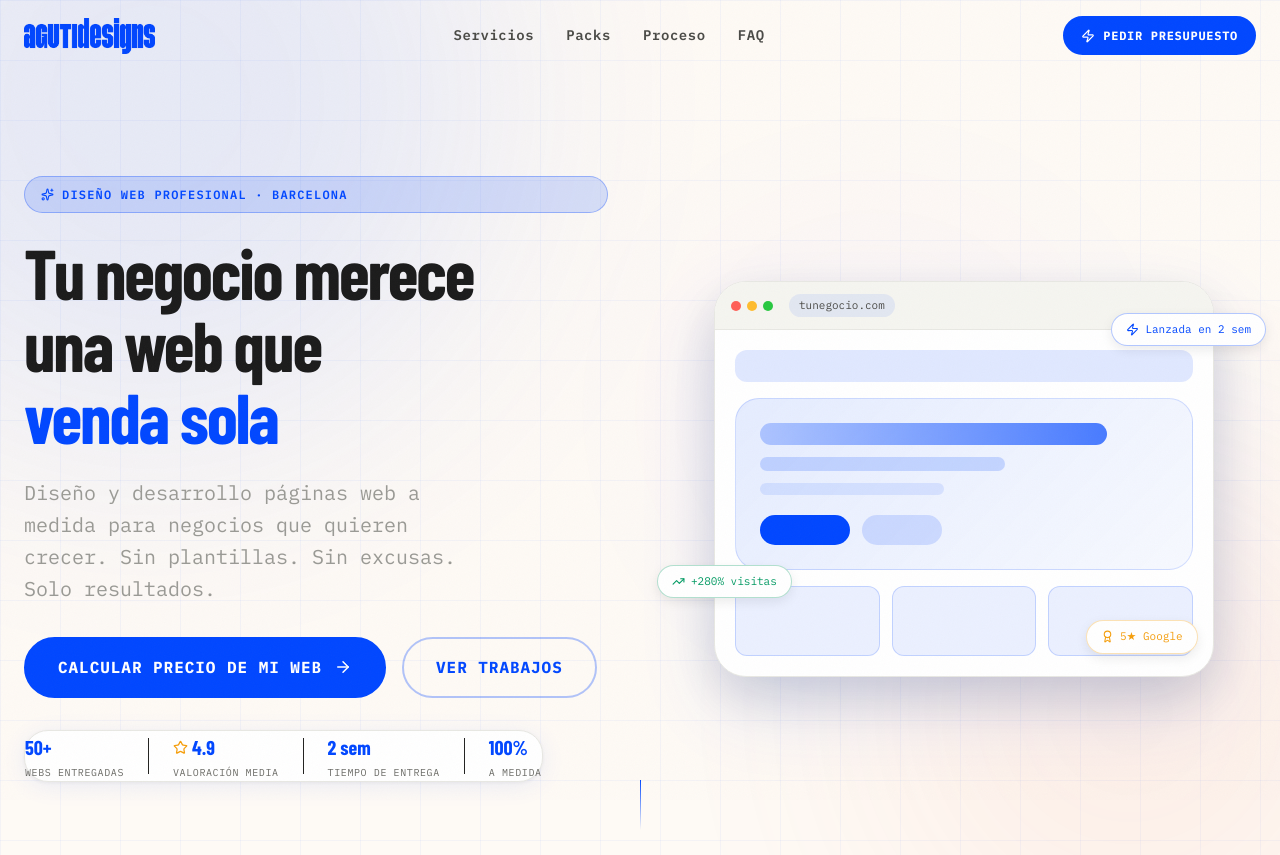
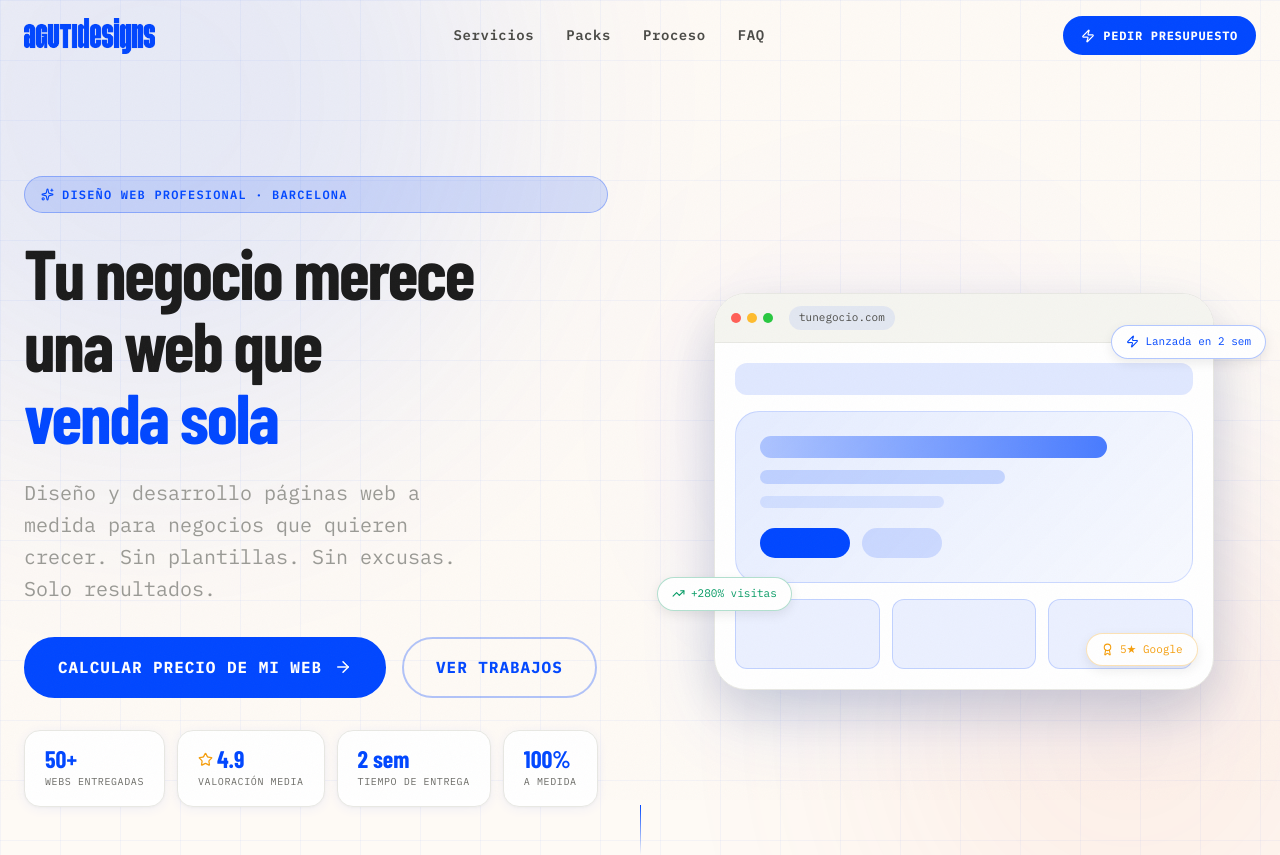
Before and after one commit to Aguti1902/agutidesigns-web, a React (Vite) app: page / in a window 1280 px wide. Shown: the top 855 px of the page. Built offline with nearby package versions, Linux system fonts and the light colour scheme; a web font is replaced by a local one.

Commit message:
fix: rediseño stats hero en desktop como tarjetas individuales
Made-with: Cursor

```diff
--- a/src/pages/DisenoWebLanding.css
+++ b/src/pages/DisenoWebLanding.css
@@ -45,19 +45,26 @@
 .dw-hero__cta { display: flex; gap: var(--space-4); flex-wrap: wrap; margin-top: var(--space-2); }
 
 .dw-hero__stats {
-  display: flex; align-items: center; gap: var(--space-6);
-  padding: var(--space-5) var(--space-7);
+  display: flex; align-items: stretch; gap: var(--space-3);
+  width: fit-content; margin-top: var(--space-2);
+}
+.dw-hero__stat {
+  display: flex; flex-direction: column; gap: 3px;
+  padding: var(--space-4) var(--space-5);
   background: #ffffff;
   border: 1.5px solid var(--color-gray-200);
-  border-radius: var(--radius-xl);
-  box-shadow: 0 4px 24px rgba(0,71,255,.08), 0 1px 4px rgba(0,0,0,.06);
-  width: fit-content; margin-top: var(--space-2);
+  border-radius: var(--radius-lg);
+  box-shadow: 0 2px 12px rgba(0,71,255,.06), 0 1px 3px rgba(0,0,0,.04);
+  transition: box-shadow var(--transition-fast), transform var(--transition-fast);
 }
-.dw-hero__stat { display: flex; flex-direction: column; gap: 2px; }
-.dw-hero__stat-num { font-family: var(--font-display); font-size: var(--text-xl); color: var(--color-primary); font-weight: 700; display: flex; align-items: center; gap: 4px; }
+.dw-hero__stat:hover {
+  box-shadow: 0 6px 24px rgba(0,71,255,.12), 0 2px 6px rgba(0,0,0,.06);
+  transform: translateY(-2px);
+}
+.dw-hero__stat-num { font-family: var(--font-display); font-size: var(--text-2xl); color: var(--color-primary); font-weight: 700; display: flex; align-items: center; gap: 4px; line-height: 1; }
 .dw-hero__star { color: #F59E0B; }
-.dw-hero__stat-label { font-size: 10px; color: var(--color-gray-500); text-transform: uppercase; letter-spacing: .06em; }
-.dw-hero__stat-divider { width: 1px; height: 36px; background: var(--color-gray-800); }
+.dw-hero__stat-label { font-size: 10px; color: var(--color-gray-500); text-transform: uppercase; letter-spacing: .06em; white-space: nowrap; }
+.dw-hero__stat-divider { display: none; }
 
 /* Mockup */
 .dw-hero__visual { position: relative; display: flex; justify-content: center; }
```
